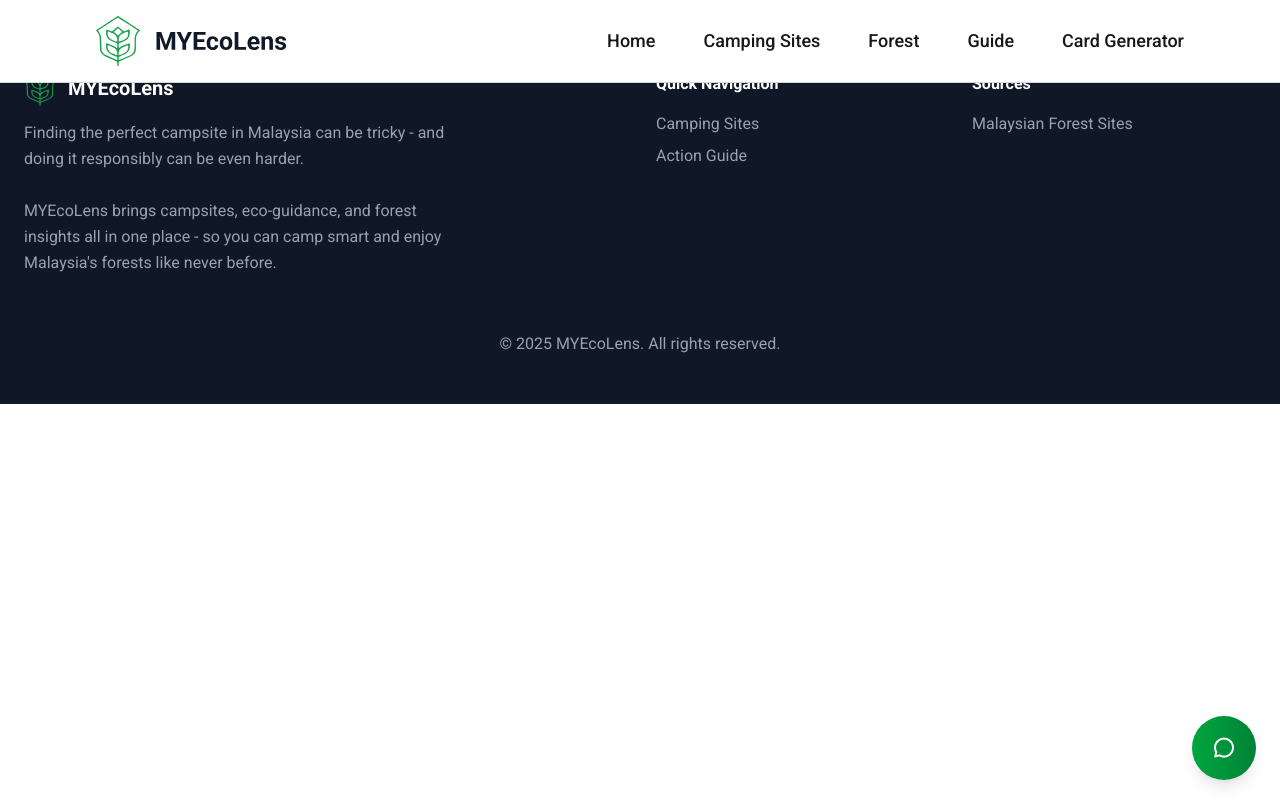
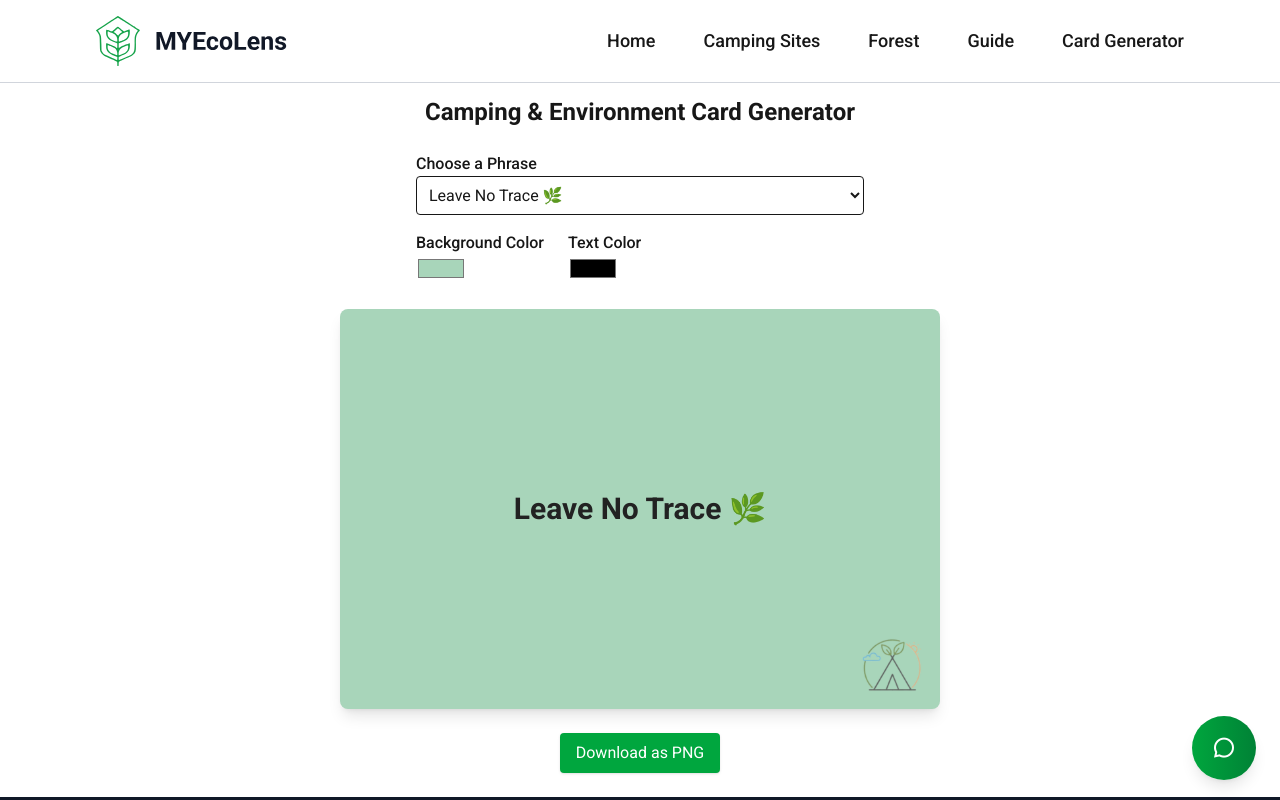
Before and after one commit to khantzeyar/my-ecolens, a Next.js app: page /generator in a window 1280 px wide. Shown: the top 800 px of the page. Built offline with nearby package versions, Linux system fonts and the light colour scheme.

Commit message:
Created a basic implementation of the card generator (phrases + background/text color)

```diff
--- a/package.json
+++ b/package.json
@@ -19,6 +19,7 @@
     "csv-parse": "^6.1.0",
     "csv-parser": "^3.2.0",
     "framer-motion": "^12.23.14",
+    "html-to-image": "^1.11.13",
     "leaflet": "^1.9.4",
     "leaflet-side-by-side": "^2.2.0",
     "leaflet.heat": "^0.2.0",
--- a/src/app/generator/page.tsx
+++ b/src/app/generator/page.tsx
@@ -1,9 +1,112 @@
-import React from 'react'
+"use client";
+
+import React, { useRef, useState } from "react";
+import { toPng } from "html-to-image";
+import Image from "next/image";
+
+const phrases = [
+  "Leave No Trace 🌿",
+  "Take Only Memories, Leave Only Footprints 👣",
+  "Protect Our Forests 🌲",
+  "The Earth is Our Home 🌍",
+  "Adventure Awaits ⛺",
+  "Keep Nature Wild 🌸",
+  "Camp More, Worry Less 🔥",
+  "Breathe Deep, Explore Often 🍃",
+  "Wilderness is Therapy 🌄",
+  "Respect the Outdoors 🏞️",
+];
 
 const CardGenerator = () => {
+  const cardRef = useRef<HTMLDivElement>(null);
+
+  const [phrase, setPhrase] = useState(phrases[0]);
+  const [bgColor, setBgColor] = useState("#a8d5ba");
+  const [textColor, setTextColor] = useState("#222");
+
+  const handleDownload = async () => {
+    if (cardRef.current) {
+      const dataUrl = await toPng(cardRef.current);
+      const link = document.createElement("a");
+      link.href = dataUrl;
+      link.download = "card.png";
+      link.click();
+    }
+  };
+
   return (
-    <div>page</div>
-  )
-}
+    <div className="flex flex-col items-center p-6 space-y-6 pt-24">
+      <h1 className="text-2xl font-bold">Camping & Environment Card Generator</h1>
 
-export default CardGenerator
+      {/* Controls */}
+      <div className="flex flex-col space-y-4 w-full max-w-md">
+        {/* Phrase selector */}
+        <div>
+          <label className="block font-medium">Choose a Phrase</label>
+          <select
+            value={phrase}
+            onChange={(e) => setPhrase(e.target.value)}
+            className="w-full border rounded p-2"
+          >
+            {phrases.map((p, idx) => (
+              <option key={idx} value={p}>
+                {p}
+              </option>
+            ))}
+          </select>
+        </div>
+
+        {/* Colors row */}
+        <div className="flex space-x-6">
+          {/* Background color */}
+          <div>
+            <label className="block font-medium">Background Color</label>
+            <input
+              type="color"
+              value={bgColor}
+              onChange={(e) => setBgColor(e.target.value)}
+            />
+          </div>
+
+          {/* Text color */}
+          <div>
+            <label className="block font-medium">Text Color</label>
+            <input
+              type="color"
+              value={textColor}
+              onChange={(e) => setTextColor(e.target.value)}
+            />
+          </div>
+        </div>
+      </div>
+
+      {/* Card Preview */}
+      <div
+        ref={cardRef}
+        className="relative w-[600px] h-[400px] flex items-center justify-center rounded-lg shadow-lg p-4 text-center"
+        style={{ background: bgColor, color: textColor }}
+      >
+        <span className="text-3xl font-bold">{phrase}</span>
+
+        {/* Bottom-right icon */}
+        <Image
+          src="/icons/camp-eco.svg"
+          alt="Eco Camping Icon"
+          className="absolute bottom-4 right-4 opacity-80"
+          width={64}
+          height={64}
+        />
+      </div>
+
+      {/* Download Button */}
+      <button
+        onClick={handleDownload}
+        className="bg-green-600 text-white px-4 py-2 rounded shadow hover:bg-green-700"
+      >
+        Download as PNG
+      </button>
+    </div>
+  );
+};
+
+export default CardGenerator;
```
Also changed, not shown: public/icons/camp-eco.svg (added), 1 other file (tests, documents, lock files or other folders).
